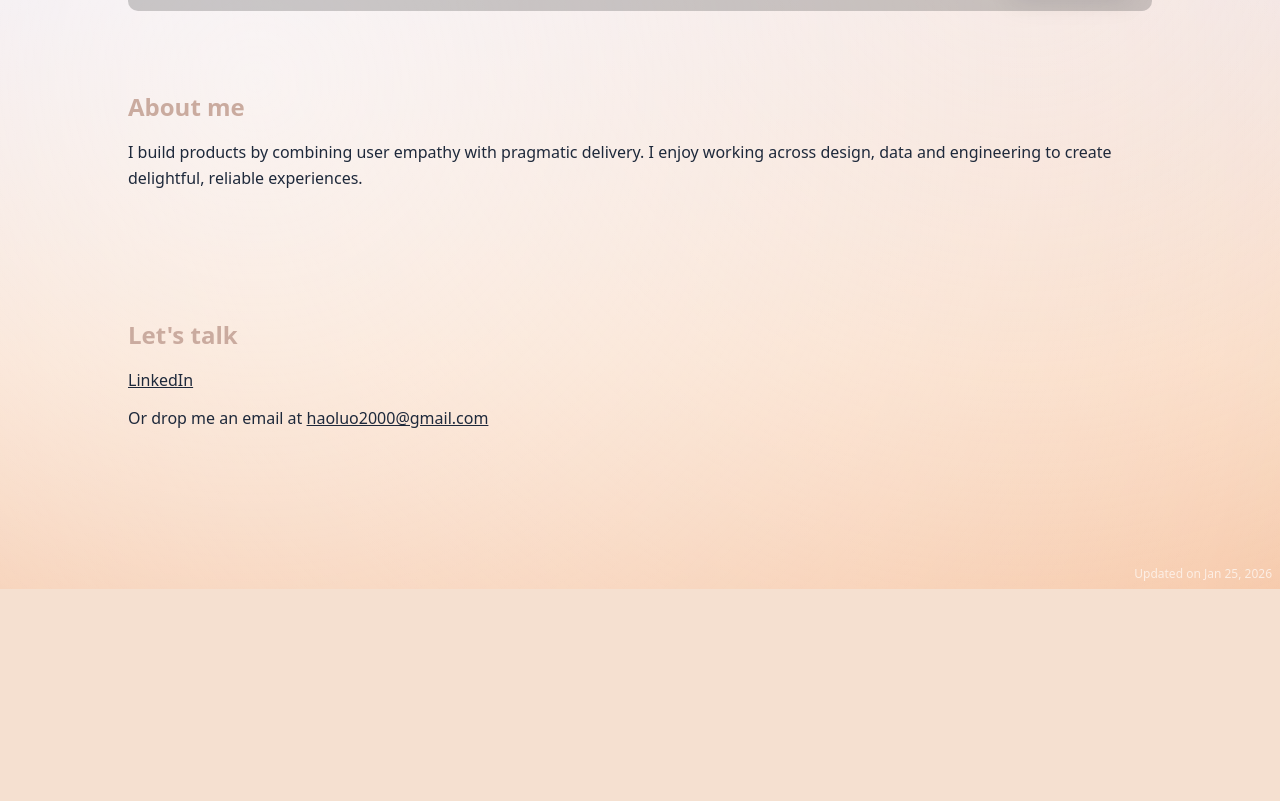
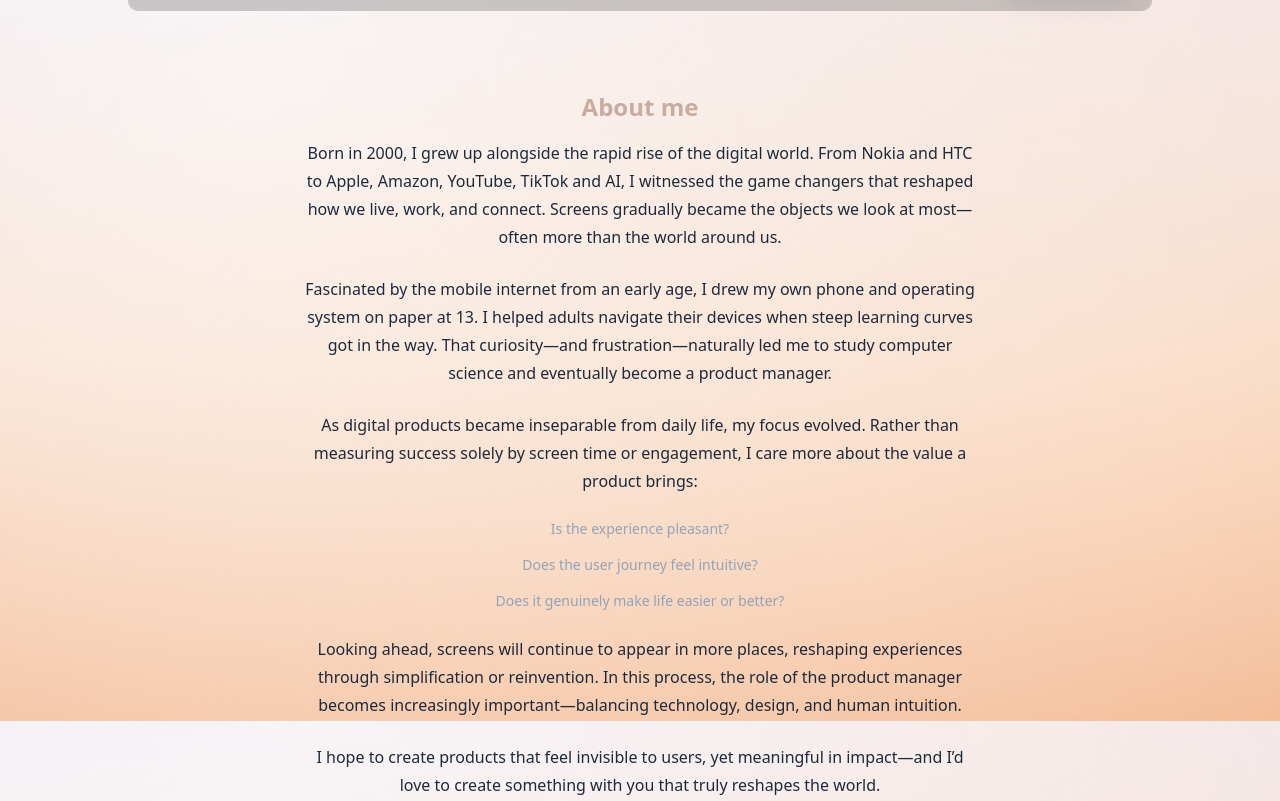
Before and after one commit to Elliot1235/Elliot1235.github.io, a Next.js app: page / in a window 1280 px wide. Shown: the part 1679-2480 px from the top of the page. Before the commit the page ends 2268 px from the top, so only its background shows below. Built offline with nearby package versions, Linux system fonts and the light colour scheme.

Commit message:
homepage-About me v1

```diff
--- a/src/app/page.tsx
+++ b/src/app/page.tsx
@@ -138,8 +138,27 @@ export default function HomePage() {
       {/* About me */}
       <section id="about" className="relative z-10 px-4 py-16">
         <div className="mx-auto w-[85vw] max-w-5xl">
-          <h2 className="text-2xl font-semibold mb-4" style={{ color: 'var(--accent-color-dark, #d2cfc6)' }}>About me</h2>
-          <p className="text-base leading-relaxed text-slate-800">I build products by combining user empathy with pragmatic delivery. I enjoy working across design, data and engineering to create delightful, reliable experiences.</p>
+          <div className="mx-auto max-w-[680px] text-center">
+            <h2 className="text-2xl font-semibold mb-4" style={{ color: 'var(--accent-color-dark, #d2cfc6)' }}>About me</h2>
+
+            <div className="text-slate-800 text-base leading-[1.75] space-y-6">
+              <p>Born in 2000, I grew up alongside the rapid rise of the digital world. From Nokia and HTC to Apple, Amazon, YouTube, TikTok and AI, I witnessed the game changers that reshaped how we live, work, and connect. Screens gradually became the objects we look at most—often more than the world around us.</p>
+
+              <p>Fascinated by the mobile internet from an early age, I drew my own phone and operating system on paper at 13. I helped adults navigate their devices when steep learning curves got in the way. That curiosity—and frustration—naturally led me to study computer science and eventually become a product manager.</p>
+
+              <p>As digital products became inseparable from daily life, my focus evolved. Rather than measuring success solely by screen time or engagement, I care more about the value a product brings:</p>
+
+              <div className="mt-4 space-y-4 text-sm text-slate-400">
+                <p>Is the experience pleasant?</p>
+                <p>Does the user journey feel intuitive?</p>
+                <p>Does it genuinely make life easier or better?</p>
+              </div>
+
+              <p>Looking ahead, screens will continue to appear in more places, reshaping experiences through simplification or reinvention. In this process, the role of the product manager becomes increasingly important—balancing technology, design, and human intuition.</p>
+
+              <p className="font-medium">I hope to create products that feel invisible to users, yet meaningful in impact—and I’d love to create something with you that truly reshapes the world.</p>
+            </div>
+          </div>
         </div>
       </section>
 
--- a/src/components/GoToTop.tsx
+++ b/src/components/GoToTop.tsx
@@ -80,7 +80,7 @@ export default function GoToTop() {
         aria-label="Go to top"
         onClick={() => window.scrollTo({ top: 0, behavior: "smooth" })}
         style={{
-          background: "#ffffff",
+          background: "rgba(255,255,255,0.2)",
           color: "#374151",
           border: "none",
           width: 56,
```
